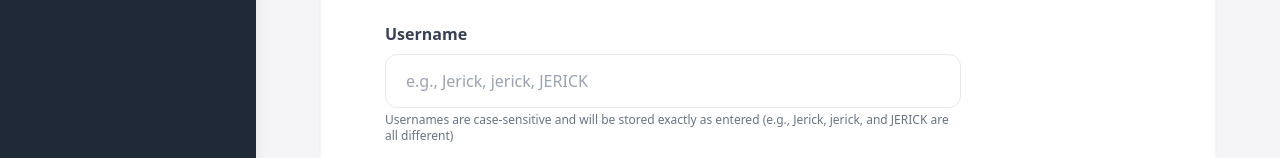
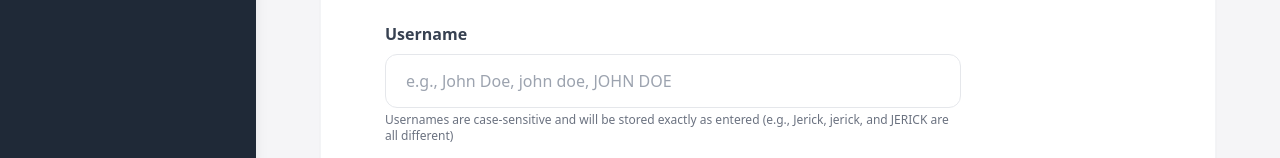
Before and after one commit to jayceezip/Starkson, a Next.js app in the folder frontend/: page /admin/users/create in a window 1280 px wide. Shown: the part 333-491 px from the top of the page. Built offline with nearby package versions, Linux system fonts and the light colour scheme; no server answers; sample sign-in values are in the browser's storage.

Commit message:
DAY 12.6

```diff
--- a/frontend/app/admin/users/create/page.tsx
+++ b/frontend/app/admin/users/create/page.tsx
@@ -127,7 +127,7 @@ export default function AdminCreateUserPage() {
                   value={formData.username}
                   onChange={(e) => setFormData({ ...formData, username: e.target.value })} // Accepts any case as entered
                   className="w-full px-5 py-3.5 text-base border border-gray-200 rounded-xl text-gray-900 placeholder-gray-400 focus:outline-none focus:ring-2 focus:ring-blue-500/20 focus:border-blue-500 transition-colors"
-                  placeholder="e.g., Jerick, jerick, JERICK"
+                  placeholder="e.g., John Doe, john doe, JOHN DOE"
                   required
                 />
                 <p className="text-xs text-gray-500 mt-1">Usernames are case-sensitive and will be stored exactly as entered (e.g., Jerick, jerick, and JERICK are all different)</p>
```
